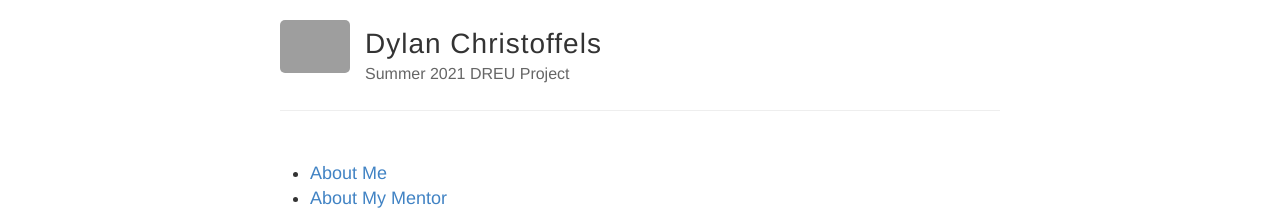
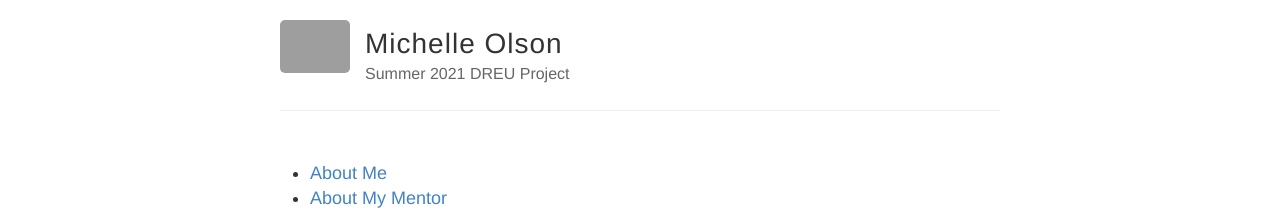
Before and after one commit to moohy2005/moohy2005.github.io, a Jekyll site: the page built from index.md, in a window 1280 px wide. Shown: the top 214 px of the page. Built offline with Jekyll 4.4.1, drawn with Linux system fonts in a browser that asks for light colours; grey boxes are pictures that could not be loaded.

Commit message:
Update _config.yml

```diff
--- a/_config.yml
+++ b/_config.yml
@@ -3,7 +3,7 @@
 #
 
 # Name of your site (displayed in the header)
-name: Dylan Christoffels
+name: Michelle Olson
 
 # Short bio or description (displayed in the header)
 description: Summer 2021 DREU Project
@@ -18,7 +18,7 @@ avatar: https://raw.githubusercontent.com/barryclark/jekyll-now/master/images/je
 # Includes an icon in the footer for each username you enter
 footer-links:
   dribbble:
-  email: Dylan.Christoffels@gallaudet.edu
+  email: mmo9420@rit.edu
   facebook:
   flickr:
   rss: # just type anything here for a working RSS icon
@@ -40,7 +40,7 @@ baseurl: ""
 permalink: /:title/
 
 # The release of Jekyll Now that you're using
-version: v1.2.0
+#version: v1.2.0
 
 # Jekyll 3 now only supports Kramdown for Markdown
 kramdown:
```
